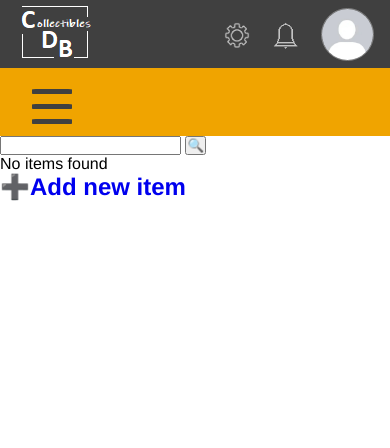
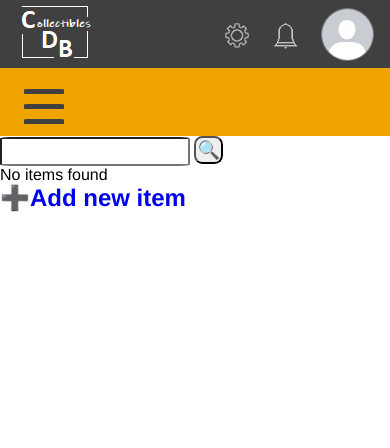
Before and after one commit to 32ndOfAnInch/collectibles_database, a Django app: page /collectibles_list/ in a window 390 px wide. Shown: the top 448 px of the page. Run offline with Django 4.2, Linux system fonts and the light colour scheme; the visitor is signed in with stand-in values (Sample User, id 1); data that the repository does not hold is empty.

Commit message:
user navbar updated search for lists added to navbar css separated for navbars

```diff
--- /dev/null
+++ b/collectibles_database/collectibles_db_app/static/css/navbars_style.css
@@ -0,0 +1,339 @@
+/* here goes navbars (or navbar) */
+
+/* navbar (here goes login, logout, signin, user profile, notifications etc.) */
+
+.user-nav{
+    width: 100%;
+    min-height: 6vh;
+    background: #b18f8f;
+    color: white;
+    max-height: 68px;
+}
+
+nav{
+    background:#404040;
+    width: 100%;
+    padding: 0 10%;
+    display: flex;
+    align-items: center;
+    justify-content: space-between;
+    position: relative;
+}
+
+.user-profile-img {
+    border-radius: 50%;
+    border: 1px solid #818181;
+    max-width: 53px;
+    max-height: 53px;
+    margin-top: 4px;
+    cursor: pointer;
+    /* these params sqeezes image to square to keep user menu image round */
+    object-position: center;
+    object-fit: fill;
+    width: 100%;
+    height: 150px;
+}
+
+
+nav ul{
+    width: 100%;
+    text-align: left;
+}
+.top-nav {
+    max-height: 68px;
+    z-index: 2;
+}
+.top-nav ul {
+    width: 100%;
+    text-align: right;
+}
+
+nav ul li{
+    display: inline-block;
+    list-style: none;
+    margin: 5px 10px;
+}
+
+nav ul li a{
+    color: #fff;
+    text-decoration: none;
+}
+
+.sub-menu-wrap{
+    position: absolute;
+    top: 100%;
+    right: 10%;
+    width: 320px;
+    max-height: 0px;
+    overflow: hidden;
+    transition: max-height 0.5s;
+    z-index: 1;
+}
+
+
+.sub-menu-wrap.open-menu{
+    max-height: 400px;
+}
+
+.sub-menu{
+    background: #fff7e6;
+    padding: 20px;
+    margin: 10px;
+    border: 1px solid #404040;
+}
+
+.user-info{
+    display: flex;
+    align-items: center;
+}
+
+.user-info h3{
+    font-weight: 500;
+    color: black;
+}
+
+.user-info img{
+    width: 60px;
+    border-radius: 50%;
+    margin-right: 15px;
+}
+
+.sub-menu hr{
+    border: 0;
+    height: 1px;
+    width: 100%;
+    background: #ccc;
+    margin: 15px 0 10px;
+}
+
+.sub-menu-link{
+    display: flex;
+    align-items: center;
+    text-decoration: none;
+    color: #383838;
+    margin: 20px 0;
+}
+
+.sub-menu-link p {
+    width: 100%;
+}
+
+/* notification bell and settings in nav */
+
+.notification-bell-image {
+    max-height: 32px;
+    margin-bottom: 10px;
+    margin-right: 30px;
+}
+
+.settings-image {
+    max-height: 26px;
+    margin-bottom: 13px;
+    margin-right: 30px;
+}
+
+@media (max-width: 935px) {
+
+    nav {
+        padding: 0 2rem;
+    }
+
+    nav .nav-list .nav-item {
+        padding: 0 20px;
+    }
+
+    .notification-bell-image {
+        margin-right: 22px;
+    }
+
+    .settings-image {
+        margin-right: 22px;
+    }
+}
+
+@media (max-width: 675px) {
+
+    nav {
+        padding: 0 1rem;
+    }
+
+    nav .nav-list .nav-item {
+        padding: 0 10px;
+    }
+
+    .notification-bell-image {
+        margin-right: 15px;
+    }
+
+    .settings-image {
+        margin-right: 15px;
+    }
+}
+
+
+/* ************************************************ */
+
+/* second navbar (when user is logged in, css only) */
+
+/* ************************************************ */
+
+
+.secNav nav {
+    display: flex;
+    justify-content: space-between;
+    padding: 0 13%;
+    height: 68px;
+    line-height: 68px;
+    background: #f0a400;
+    z-index: 1;
+}
+
+
+.secNav nav .nav-list {
+    display: flex;
+}
+
+.secNav nav .nav-list .nav-item{
+    cursor: pointer;
+    height: 80%;
+    padding: 0 5px;
+    transition: .4s;
+    font-size: large;
+}
+
+.secNav nav .nav-list .nav-item:hover {
+    background: #CCCCCC;
+}
+
+.secNav nav .nav-list .nav-link {
+    color: #000000;
+    font-size: 18;
+    font-weight: 500;
+}
+
+/* search button and field*/
+
+.search-field {
+    padding: 5px;
+    border-radius: 5%;
+    font-size: 16px;
+}
+
+.search-btn {
+    padding: 2px;
+    border-radius: 30%;
+    font-size: 18px;
+}
+
+.search-form {
+    display: ruby;
+}
+
+@media (max-width: 935px) {
+
+    .secNav nav {
+        padding: 0 1.5rem;
+    }
+
+    .secNav nav .nav-list .nav-item {
+        padding: 0 15px;
+    }
+
+    /* search button and field*/
+
+    .search-field {
+        padding: 5px;
+        border-radius: 5%;
+        font-size: 14px;
+    }
+
+    .search-btn {
+        padding: 1px;
+        border-radius: 30%;
+        font-size: 18px;
+    }
+}
+
+@media (max-width: 710px) {
+
+    .secNav nav .nav-list {
+        display: grid;
+        position: absolute;
+        background: #F0A500;
+        width: 100%;
+        top: 0px;
+        left: 0;
+        transform: translateY(-100%);
+        z-index: 1;
+        transition: .5s;
+    }
+
+    .secNav nav .nav-list .nav-item {
+        padding-left: 20px;
+    }
+
+    .secNav nav .navbar-toggler {
+        display: grid !important;
+    }
+
+    /* search button and field*/
+
+    .search-field {
+        padding: 5px;
+        border-radius: 5%;
+        font-size: 13px;
+    }
+
+    .search-btn {
+        padding: 1px;
+        border-radius: 30%;
+        font-size: 18px;
+    }
+}
+
+.secNav nav .navbar-toggler {
+    display: none;
+    height: min-content;
+    margin: 18px -10px 0 0;
+    cursor: pointer;
+}
+
+.secNav nav .navbar-toggler .bar {
+    width: 40px;
+    height: 5px;
+    margin-bottom: 10px;
+    background: #404040;
+    border-radius: 10%;
+    transition: .4s;
+}
+
+.secNav .navbar-input {
+    display: none;
+}
+
+.secNav .navbar-input:checked ~ nav .nav-list {
+    transform: translateY(0%);
+    margin-top: 60px;
+    z-index: 0;
+}
+
+
+.secNav .navbar-input:checked ~ nav .navbar-toggler {
+    margin-top: 0px;
+    margin-right: 25px;
+    z-index: 1;
+}
+
+.secNav .navbar-input:checked ~ nav .navbar-toggler .bar:nth-child(1) {
+    position: absolute;
+    transform: rotate(45deg);
+}
+
+.secNav .navbar-input:checked ~ nav .navbar-toggler .bar:nth-child(2) {
+    display: none;
+}
+
+.secNav .navbar-input:checked ~ nav .navbar-toggler .bar:nth-child(3) {
+    position: absolute;
+    transform: rotate(-45deg);
+}
--- a/collectibles_database/collectibles_db_app/static/css/style.css
+++ b/collectibles_database/collectibles_db_app/static/css/style.css
@@ -1,6 +1,4 @@
 /* everything related to collectibles db app templates goes here */
-
-/* navbar (here goes login, logout, signin, user profile, notifications etc.) */
 
 * {
     margin: 0;
@@ -16,14 +14,6 @@ html {
     font-family: Helvetica;
 }
 
-.user-nav{
-    width: 100%;
-    min-height: 6vh;
-    background: #b18f8f;
-    color: white;
-    max-height: 68px;
-}
-
 body{
     width: 100%;
     min-height: 100vh;
@@ -37,289 +27,6 @@ body{
     background-size: cover;
     background-blend-mode: lighten;
 }
-
-nav{
-    background:#404040;
-    width: 100%;
-    padding: 0 10%;
-    display: flex;
-    align-items: center;
-    justify-content: space-between;
-    position: relative;
-}
-
-.user-profile-img {
-    border-radius: 50%;
-    border: 1px solid #818181;
-    max-width: 53px;
-    max-height: 53px;
-    margin-top: 4px;
-    cursor: pointer;
-    /* these params sqeezes image to square to keep user menu image round */
-    object-position: center;
-    object-fit: fill;
-    width: 100%;
-    height: 150px;
-}
-
-
-nav ul{
-    width: 100%;
-    text-align: left;
-}
-.top-nav {
-    max-height: 68px;
-    z-index: 2;
-}
-.top-nav ul {
-    width: 100%;
-    text-align: right;
-}
-
-nav ul li{
-    display: inline-block;
-    list-style: none;
-    margin: 5px 10px;
-}
-
-nav ul li a{
-    color: #fff;
-    text-decoration: none;
-}
-
-.sub-menu-wrap{
-    position: absolute;
-    top: 100%;
-    right: 10%;
-    width: 320px;
-    max-height: 0px;
-    overflow: hidden;
-    transition: max-height 0.5s;
-    z-index: 1;
-}
-
-
-.sub-menu-wrap.open-menu{
-    max-height: 400px;
-}
-
-.sub-menu{
-    background: #fff7e6;
-    padding: 20px;
-    margin: 10px;
-    border: 1px solid #404040;
-}
-
-.user-info{
-    display: flex;
-    align-items: center;
-}
-
-.user-info h3{
-    font-weight: 500;
-    color: black;
-}
-
-.user-info img{
-    width: 60px;
-    border-radius: 50%;
-    margin-right: 15px;
-}
-
-.sub-menu hr{
-    border: 0;
-    height: 1px;
-    width: 100%;
-    background: #ccc;
-    margin: 15px 0 10px;
-}
-
-.sub-menu-link{
-    display: flex;
-    align-items: center;
-    text-decoration: none;
-    color: #383838;
-    margin: 20px 0;
-}
-
-.sub-menu-link p {
-    width: 100%;
-}
-
-/* notification bell and settings in nav */
-
-.notification-bell-image {
-    max-height: 32px;
-    margin-bottom: 10px;
-    margin-right: 30px;
-}
-
-.settings-image {
-    max-height: 26px;
-    margin-bottom: 13px;
-    margin-right: 30px;
-}
-
-@media (max-width: 935px) {
-
-    nav {
-        padding: 0 2rem;
-    }
-
-    nav .nav-list .nav-item {
-        padding: 0 20px;
-    }
-
-    .notification-bell-image {
-        margin-right: 22px;
-    }
-
-    .settings-image {
-        margin-right: 22px;
-    }
-}
-
-@media (max-width: 675px) {
-
-    nav {
-        padding: 0 1rem;
-    }
-
-    nav .nav-list .nav-item {
-        padding: 0 10px;
-    }
-
-    .notification-bell-image {
-        margin-right: 15px;
-    }
-
-    .settings-image {
-        margin-right: 15px;
-    }
-}
-
-
-/* ************************************************ */
-
-/* second navbar (here goes database related links) */
-
-/* ************************************************ */
-
-
-.secNav nav {
-    display: flex;
-    justify-content: space-between;
-    padding: 0 15%;
-    height: 68px;
-    line-height: 68px;
-    background: #f0a400;
-    z-index: 1;
-}
-
-
-.secNav nav .nav-list {
-    display: flex;
-}
-
-.secNav nav .nav-list .nav-item{
-    cursor: pointer;
-    height: 80%;
-    padding: 0 6px;
-    transition: .4s;
-    font-size: large;
-}
-
-.secNav nav .nav-list .nav-item:hover {
-    background: #CCCCCC;
-}
-
-.secNav nav .nav-list .nav-link {
-    color: #000000;
-    font-size: 18;
-    font-weight: 500;
-}
-
-@media (max-width: 935px) {
-
-    .secNav nav {
-        padding: 0 2rem;
-    }
-
-    .secNav nav .nav-list .nav-item {
-        padding: 0 20px;
-    }
-}
-
-@media (max-width: 675px) {
-
-    .secNav nav .nav-list {
-        display: grid;
-        position: absolute;
-        background: #F0A500;
-        width: 100%;
-        top: 0px;
-        left: 0;
-        transform: translateY(-100%);
-        z-index: 1;
-        transition: .5s;
-    }
-
-    .secNav nav .nav-list .nav-item {
-        padding-left: 20px;
-    }
-
-    .secNav nav .navbar-toggler {
-        display: grid !important;
-    }
-}
-
-.secNav nav .navbar-toggler {
-    display: none;
-    height: min-content;
-    margin: 18px -10px 0 0;
-    cursor: pointer;
-}
-
-.secNav nav .navbar-toggler .bar {
-    width: 40px;
-    height: 5px;
-    margin-bottom: 10px;
-    background: #404040;
-    border-radius: 10%;
-    transition: .4s;
-}
-
-.secNav .navbar-input {
-    display: none;
-}
-
-.secNav .navbar-input:checked ~ nav .nav-list {
-    transform: translateY(0%);
-    margin-top: 40px;
-    z-index: 0;
-}
-
-
-.secNav .navbar-input:checked ~ nav .navbar-toggler {
-    margin-top: 0px;
-    margin-right: 25px;
-    z-index: 1;
-}
-
-.secNav .navbar-input:checked ~ nav .navbar-toggler .bar:nth-child(1) {
-    position: absolute;
-    transform: rotate(45deg);
-}
-
-.secNav .navbar-input:checked ~ nav .navbar-toggler .bar:nth-child(2) {
-    display: none;
-}
-
-.secNav .navbar-input:checked ~ nav .navbar-toggler .bar:nth-child(3) {
-    position: absolute;
-    transform: rotate(-45deg);
-}
-
 
 /* footer */
 
@@ -374,9 +81,6 @@ ul.paginator {
     border: 2px solid #424242;
 }
 
-
-/* collectibles list containers */
-
 .items-grid-container {
     display: grid;
     grid-template-columns: repeat(4, 25%);
@@ -429,7 +133,6 @@ ul.paginator {
     margin-top: 15px;
     position: relative;
 }
-
 
 .content-container {
     min-height: 320px;
@@ -658,6 +361,7 @@ ul.paginator {
     background-color: #777777;
 }
 
+
 /* statistics */
 
 .statistics-container {
@@ -712,6 +416,7 @@ ul.paginator {
     background-color: #eeeeee;
 }
 
+
 /* collectible item form */
 
 .item-form-container {
@@ -757,6 +462,7 @@ ul.paginator {
     margin-bottom: 10px;
     color: #888;
 }
+
 .item-form-container h2 {
     margin-bottom: 20px;
 }
--- a/collectibles_database/collectibles_db_app/templates/base.html
+++ b/collectibles_database/collectibles_db_app/templates/base.html
@@ -10,6 +10,7 @@
     <title>{% block title %}{% endblock title %}</title>
     <link rel="stylesheet" href="{% static 'css/style.css' %}">
     <link rel="stylesheet" href="{% static 'css/profiles_style.css' %}">
+    <link rel="stylesheet" href="{% static 'css/navbars_style.css' %}">
     <link rel="icon" type="image/x-icon" href="{% static 'collectibles/img/favicon.ico' %}">
     <script src="https://code.jquery.com/jquery-3.6.0.min.js"></script>
     <script src="https://cdn.jsdelivr.net/npm/popper.js@1.16.1/dist/umd/popper.min.js"></script>
@@ -115,7 +116,14 @@
             <li class="nav-item">
                 <a class="nav-link" href="{% url 'statistics' %}">Statistics</a>
             </li>
+            <li class="nav-item">
+                <a class="nav-link" href="#">About</a>
+            </li>
         </ul>
+        {% comment %} search {% endcomment %}
+        {% if collectibles_list or friend_collectibles_list %}
+        {% include 'includes/search.html' %}
+        {% endif %}
     </nav>
 </div>
 {% endif %}
--- a/collectibles_database/collectibles_db_app/templates/collectibles_database/collectibles_list.html
+++ b/collectibles_database/collectibles_db_app/templates/collectibles_database/collectibles_list.html
@@ -5,7 +5,6 @@
 
 {% block content %}
 
-{% include 'includes/search.html' %}
 {% if collectibles_list %}
 {% include 'includes/paginator_nav.html' %}
 <div class="items-grid-container">
@@ -49,6 +48,7 @@
 
 {% include 'includes/paginator_pages.html' %}
 {% else %}
+{% include 'includes/search.html' %}
 <p>No items found</p>
 <h2><a class="nav-link" href="{% url 'create_new_item' %}">&#10133;Add new item</a></h2>
 {% endif %}
--- a/collectibles_database/collectibles_db_app/templates/collectibles_database/friend_collectibles_list.html
+++ b/collectibles_database/collectibles_db_app/templates/collectibles_database/friend_collectibles_list.html
@@ -5,7 +5,6 @@
 
 {% block content %}
 
-{% include 'includes/search.html' %}
 {% if friend_collectibles_list %}
 <h2>{{ friend.username }}'s collectibles list</h2>
 {% include 'includes/paginator_nav.html' %}
@@ -39,6 +38,7 @@
 {% include 'includes/paginator_pages.html' %}
 
 {% else %}
+{% include 'includes/search.html' %}
 <h2>No items found in your friend's collectibles list</h2>
 {% endif %}
 
--- a/collectibles_database/collectibles_db_app/templates/collectibles_database/index.html
+++ b/collectibles_database/collectibles_db_app/templates/collectibles_database/index.html
@@ -56,8 +56,9 @@
     <div class="news-section">
         <div class="container">
             <h2>News and Updates</h2>
+            <br>
             <div class="news-item">
-                <h3>07 16 Improved items search functionality </h3>
+                <h3>07 16 Improved items search function </h3>
                 <p>Machine learning powered search function will allow the user to find items, even if typos have been left in the search field.
                     For now, this feature is only applied to find a country.</p>
             </div>
@@ -66,7 +67,7 @@
                 <p>Improved functionality allows the user to more conveniently use the app from phones or tablets.</p>
             </div>
             <div class="news-item">
-                <h3>07 11 Added statistics functionality </h3>
+                <h3>07 11 Added statistics function </h3>
                 <p>From now on, users can see the basic statistics of their collection.
                     You can see things like total number of items, oldest item, average age of items.
                     It is also possible to see statistics by item type.</p>
--- a/collectibles_database/collectibles_db_app/templates/includes/search.html
+++ b/collectibles_database/collectibles_db_app/templates/includes/search.html
@@ -1,5 +1,7 @@
+<div class="search-form">
 <form action="{{ request.path }}" method="get">
-    <input name="query" type="text" value="{{ request.GET.query }}">
-    <button type="submit">&#128269;</button>
+    <input class="search-field" name="query" type="text" value="{{ request.GET.query }}">
+    <button class="search-btn" type="submit">&#128269;</button>
     {% if request.GET.query %}<a href="{{ request.path }}">clear</a>{% endif %}
 </form>
+</div>
```
Also changed, not shown: collectibles_database/collectibles_db_app/static/css/profiles_style.css (line endings or trailing spaces).
